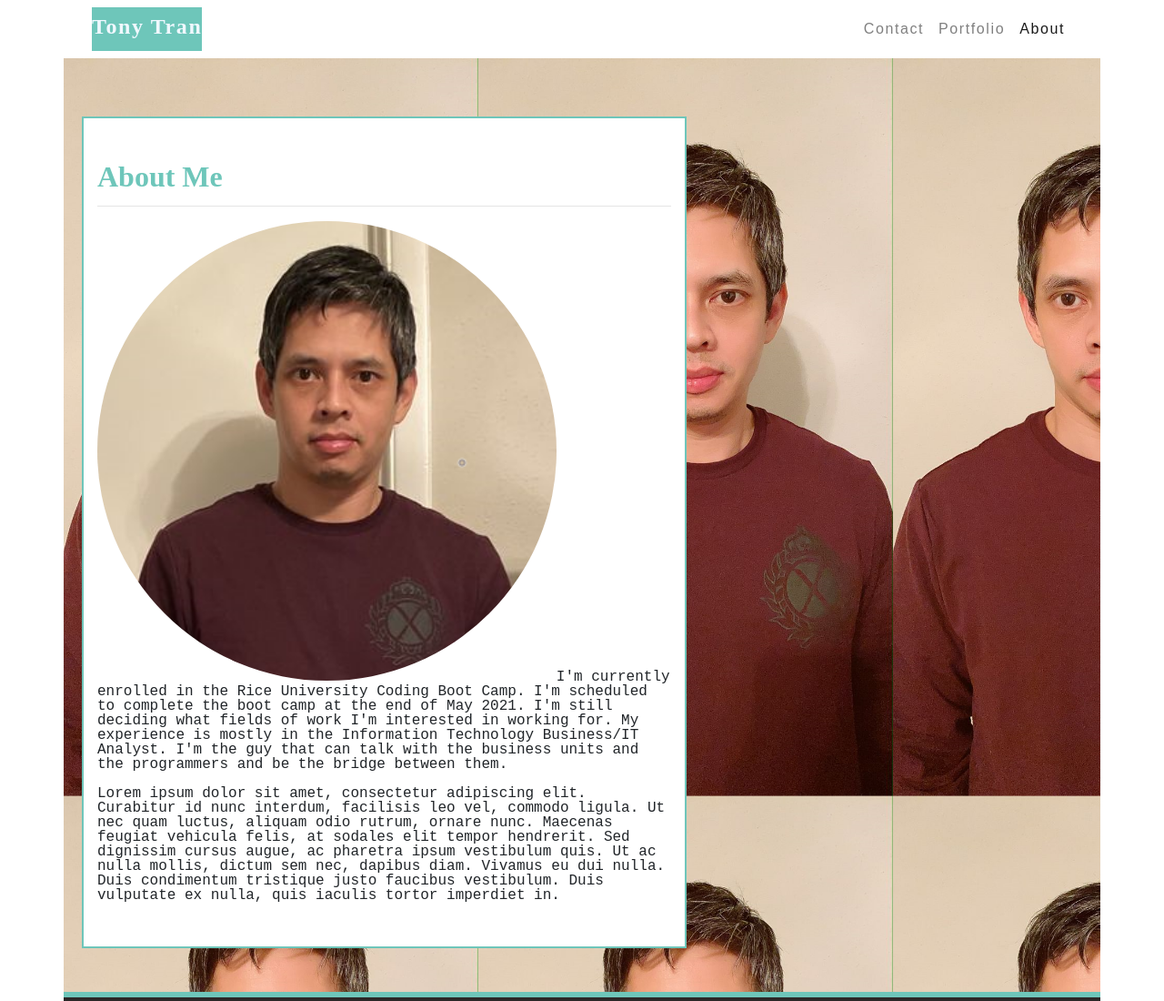
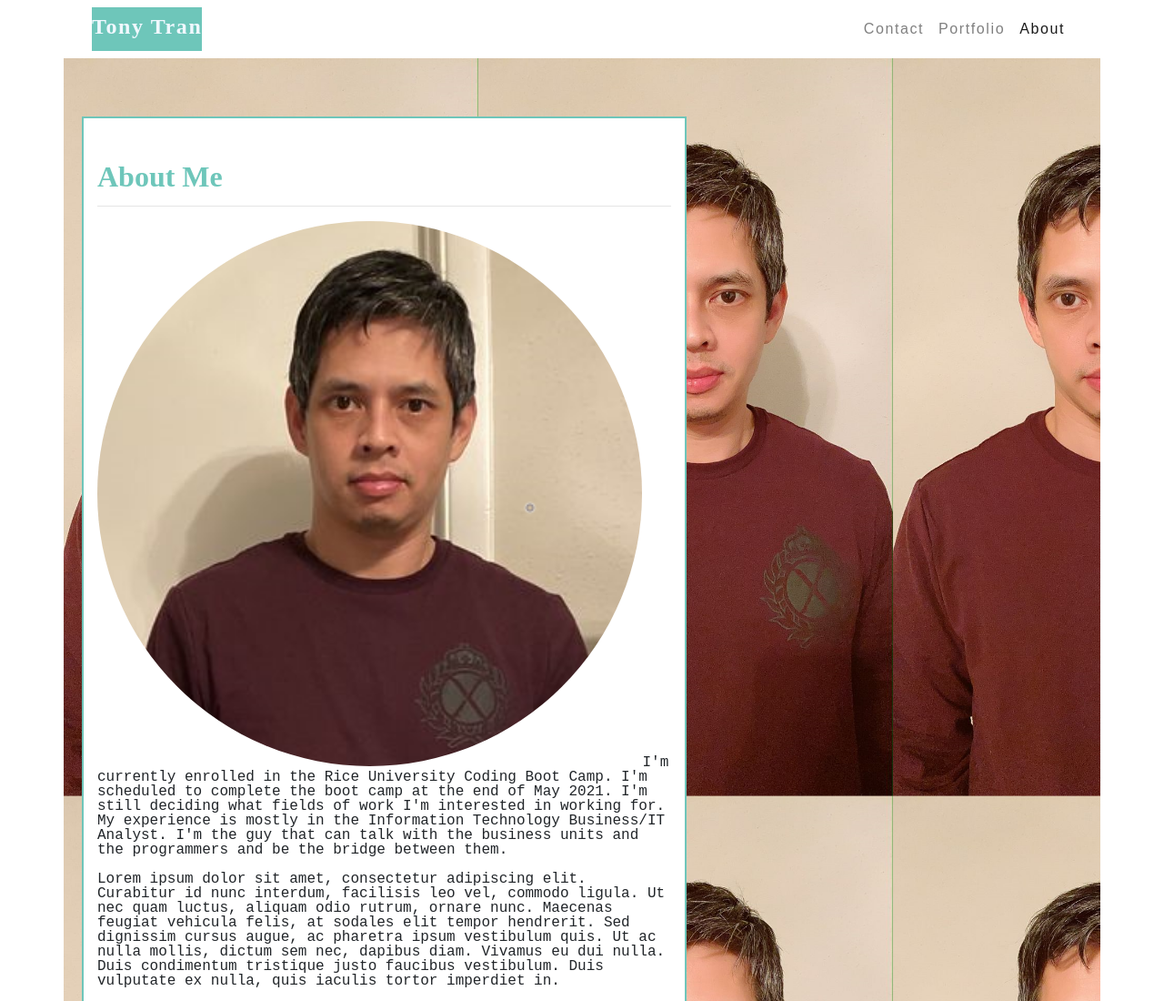
Before and after one commit to code-monkey713/boot-about-me, a plain HTML site: page index.html in a window 1280 px wide. Shown: the top 1100 px of the page at 91% size. Drawn offline with nearby package versions, Linux system fonts and the light colour scheme.

Commit message:
Validated all three HTML files. Updated media query to 95% width.

```diff
--- a/index.html
+++ b/index.html
@@ -34,7 +34,7 @@
 
     <main class="row">
       <section class="col-xs-12 col-sm-10 col-md-8 col-lg-7">
-        <span><h2>About Me</h2></span>
+        <h2><span>About Me</span></h2>
         <hr>
         <p><img class="rounded-circle" src="portrait.png" alt="This is my portrait picture with round borders."/>I'm currently enrolled in the Rice University Coding Boot Camp. I'm scheduled to complete the boot camp at the end of May 2021. I'm still deciding what fields of work I'm interested in working for. My experience is mostly in the Information Technology Business/IT Analyst. I'm the guy that can talk with the business units and the programmers and be the bridge between them.
         </p>
@@ -48,7 +48,7 @@
     <!--This is the footer-->
     <footer class="row">
       <div class="col">
-        &#169 Copyright 2020 Tony Tran
+        &#169; Copyright 2020 Tony Tran
       </div>
     </footer>
 
--- a/style.css
+++ b/style.css
@@ -1,5 +1,9 @@
 * {
   font-family: serif;
+}
+
+img {
+  width: 100%;
 }
 
 .navbar {
@@ -94,6 +98,6 @@ input[type=submit] {
 
 @media only screen and (min-width: 992px) {
   img {
-    width: 80%;
+    width: 95%;
   }
 }
```
Also changed, not shown: contact.html (+2 -2 lines), portfolio.html (+5 -5 lines).
